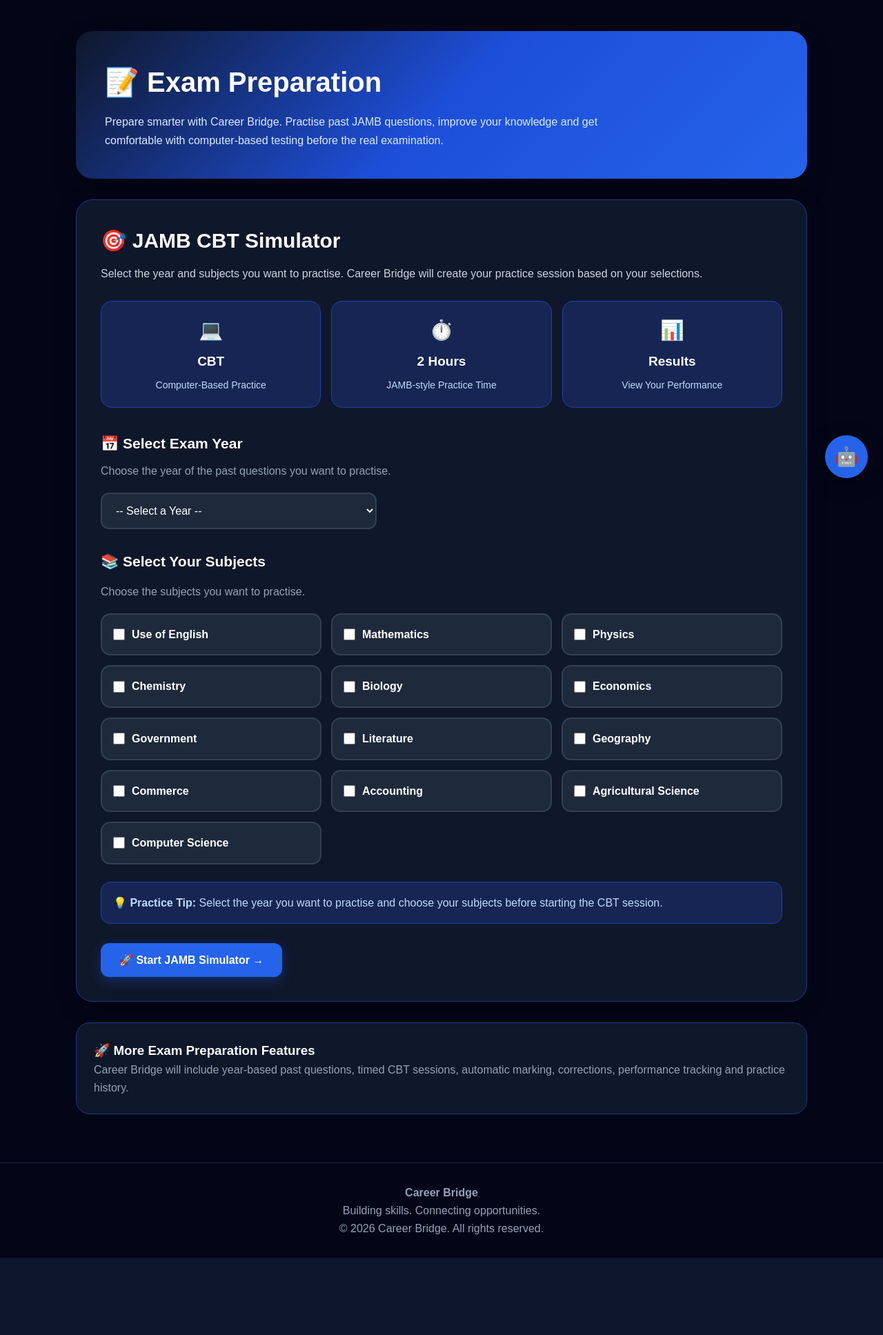
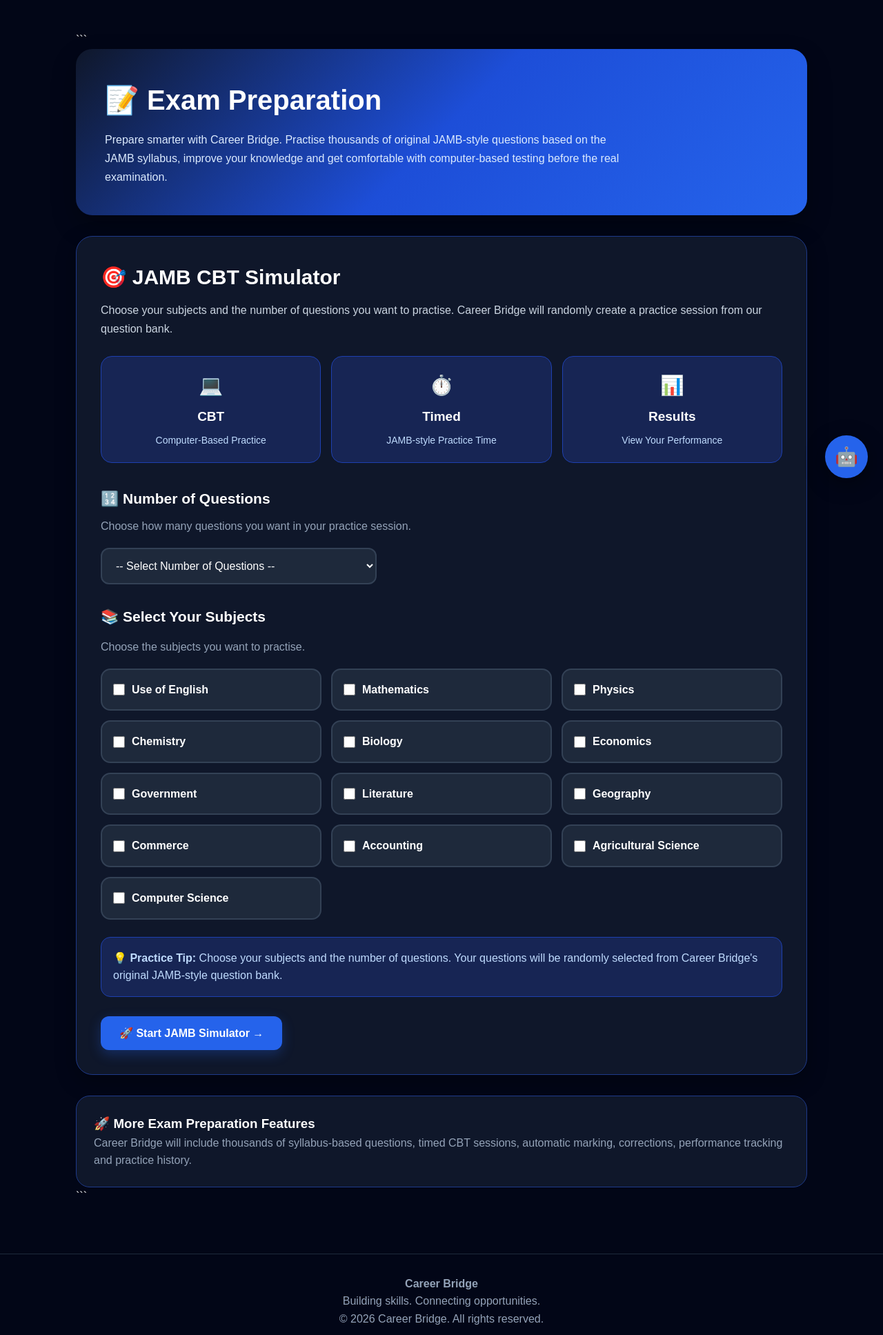
Before and after one commit to maxwellamenah11-byte/career-bridge, a Flask app: page /exam-preparation in a window 1280 px wide. Shown: the part 85-2020 px from the top of the page at 69% size. Before the commit the page ends 1908 px from the top, so only its background shows below. Run offline with Flask 3, Linux system fonts and the light colour scheme; the visitor is signed in with stand-in values (Sample User, id 1).

Commit message:
Update exam-preparation.html

````diff
--- a/templates/exam-preparation.html
+++ b/templates/exam-preparation.html
@@ -85,24 +85,24 @@
         font-size: 14px;
     }
 
-    /* YEAR SECTION */
+    /* QUESTION COUNT SECTION */
 
-    .year-section {
+    .question-count-section {
         margin-top: 25px;
         margin-bottom: 30px;
     }
 
-    .year-section h3 {
+    .question-count-section h3 {
         margin-bottom: 10px;
         font-size: 21px;
     }
 
-    .year-section p {
+    .question-count-section p {
         color: #94a3b8;
         margin-bottom: 18px;
     }
 
-    .year-select {
+    .question-count-select {
         width: 100%;
         max-width: 400px;
         padding: 15px 16px;
@@ -115,11 +115,11 @@
         outline: none;
     }
 
-    .year-select:focus {
+    .question-count-select:focus {
         border-color: #2563eb;
     }
 
-    .year-select option {
+    .question-count-select option {
         background: #0f172a;
         color: white;
     }
@@ -247,15 +247,15 @@
             font-size: 25px;
         }
 
-        .year-select {
+        .question-count-select {
             max-width: 100%;
         }
     }
 </style>
 
-
 <div class="exam-page">
 
+```
 <!-- HERO -->
 
 <div class="exam-hero">
@@ -263,9 +263,10 @@
     <h1>📝 Exam Preparation</h1>
 
     <p>
-            Prepare smarter with Career Bridge. Practise past JAMB
-            questions, improve your knowledge and get comfortable with
-            computer-based testing before the real examination.
+        Prepare smarter with Career Bridge. Practise thousands
+        of original JAMB-style questions based on the JAMB
+        syllabus, improve your knowledge and get comfortable
+        with computer-based testing before the real examination.
     </p>
 
 </div>
@@ -278,9 +279,9 @@
     <h2>🎯 JAMB CBT Simulator</h2>
 
     <p class="description">
-            Select the year and subjects you want to practise.
-            Career Bridge will create your practice session based
-            on your selections.
+        Choose your subjects and the number of questions you
+        want to practise. Career Bridge will randomly create
+        a practice session from our question bank.
     </p>
 
 
@@ -305,7 +306,7 @@
 
             <div class="info-icon">⏱️</div>
 
-                <strong>2 Hours</strong>
+            <strong>Timed</strong>
 
             <span>
                 JAMB-style Practice Time
@@ -335,34 +336,42 @@
           action="{{ url_for('start_jamb_exam') }}">
 
 
-            <!-- YEAR -->
+        <!-- QUESTION COUNT -->
 
-            <div class="year-section">
+        <div class="question-count-section">
 
-                <h3>📅 Select Exam Year</h3>
+            <h3>🔢 Number of Questions</h3>
 
             <p>
-                    Choose the year of the past questions you want
-                    to practise.
+                Choose how many questions you want in your
+                practice session.
             </p>
 
             <select
-                    name="year"
-                    class="year-select"
+                name="question_count"
+                class="question-count-select"
                 required
             >
 
                 <option value="">
-                        -- Select a Year --
+                    -- Select Number of Questions --
                 </option>
 
-                    {% for year in range(2000, 2027) %}
-
-                    <option value="{{ year }}">
-                        {{ year }}
+                <option value="20">
+                    20 Questions
                 </option>
 
-                    {% endfor %}
+                <option value="40">
+                    40 Questions
+                </option>
+
+                <option value="60">
+                    60 Questions
+                </option>
+
+                <option value="100">
+                    100 Questions
+                </option>
 
             </select>
 
@@ -408,8 +417,9 @@
         <div class="notice">
 
             💡 <strong>Practice Tip:</strong>
-                Select the year you want to practise and choose
-                your subjects before starting the CBT session.
+            Choose your subjects and the number of questions.
+            Your questions will be randomly selected from
+            Career Bridge's original JAMB-style question bank.
 
         </div>
 
@@ -436,12 +446,13 @@
     <h3>🚀 More Exam Preparation Features</h3>
 
     <p>
-            Career Bridge will include year-based past questions,
-            timed CBT sessions, automatic marking, corrections,
-            performance tracking and practice history.
+        Career Bridge will include thousands of syllabus-based
+        questions, timed CBT sessions, automatic marking,
+        corrections, performance tracking and practice history.
     </p>
 
 </div>
+```
 
 </div>
 
````
Lines whose indentation alone changed are shown as unchanged.
